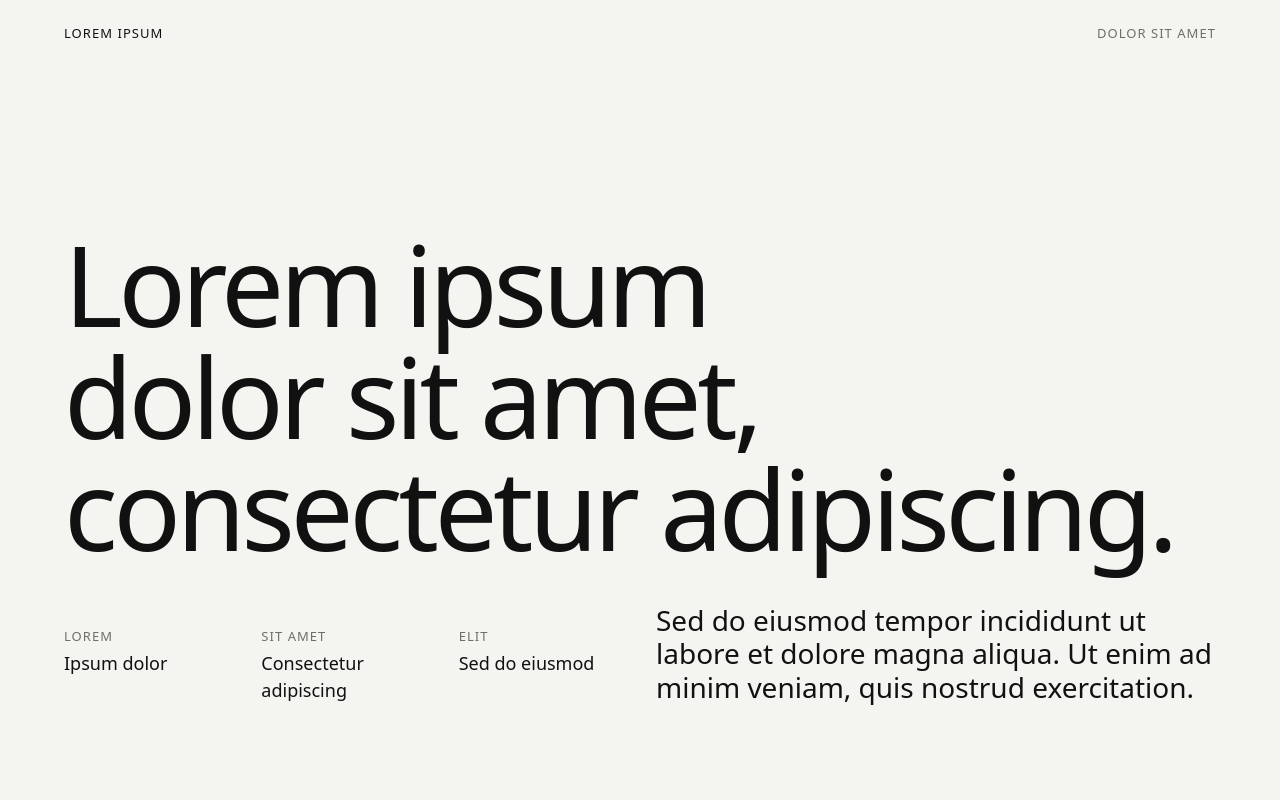
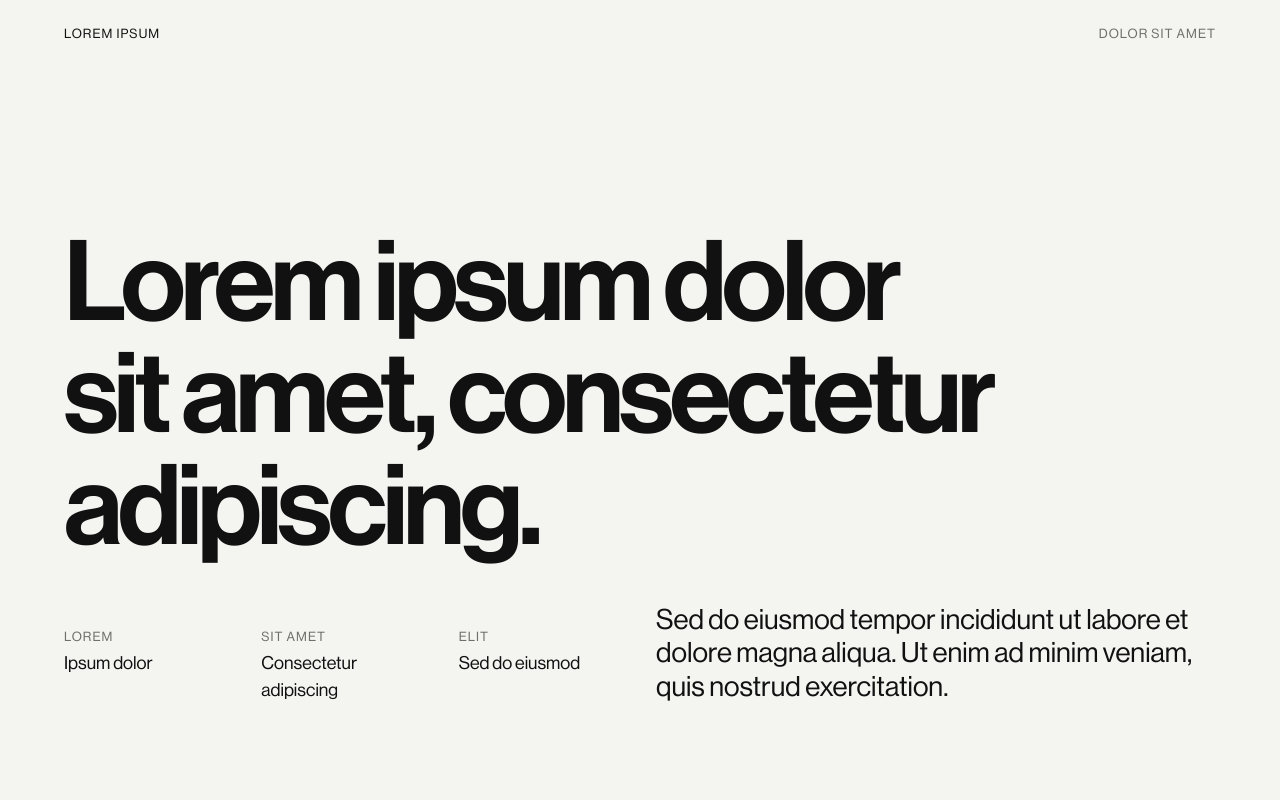
Before and after one commit to cobiwave/jacobo-martinez, a Next.js app: page / in a window 1280 px wide. Shown: the top 800 px of the page. Built offline with nearby package versions, Linux system fonts and the light colour scheme.

Commit message:
feat: import neue font in global

```diff
--- a/app/globals.css
+++ b/app/globals.css
@@ -26,7 +26,8 @@
   --lh-snug: 1.2;
   --lh-body: 1.5;
 
-  --font-sans: ui-sans-serif, system-ui, -apple-system, "Helvetica Neue", Arial,
+  /* --font-neue-haas-display is set on <html> by next/font (app/fonts/) */
+  --font-sans: var(--font-neue-haas-display), "Helvetica Neue", Arial,
     sans-serif;
 
   /* Color */
--- a/app/layout.tsx
+++ b/app/layout.tsx
@@ -1,5 +1,6 @@
 import type { Metadata } from "next";
 import dynamic from "next/dynamic";
+import { neueHaasDisplay } from "./fonts/neue-haas-display";
 import "./globals.css";
 
 /*
@@ -19,7 +20,7 @@ export const metadata: Metadata = {
 
 export default function RootLayout({ children }: LayoutProps<"/">) {
   return (
-    <html lang="en">
+    <html lang="en" className={neueHaasDisplay.variable}>
       <body>
         {children}
         <GridOverlay />
```
